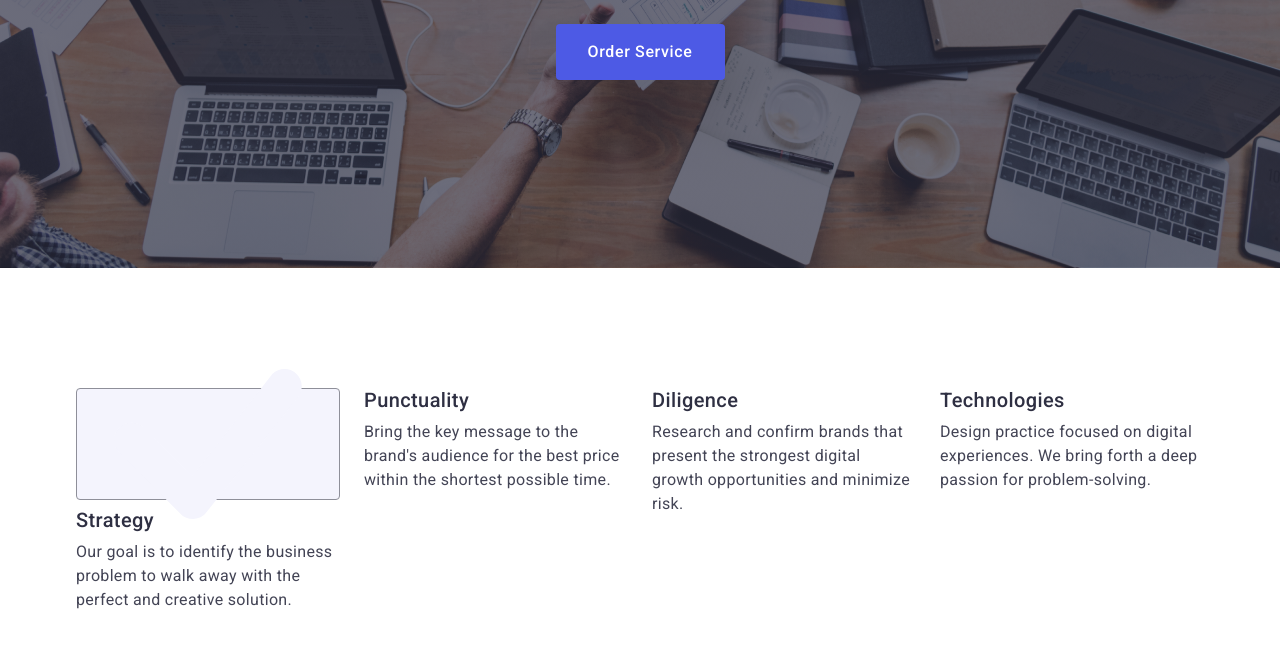
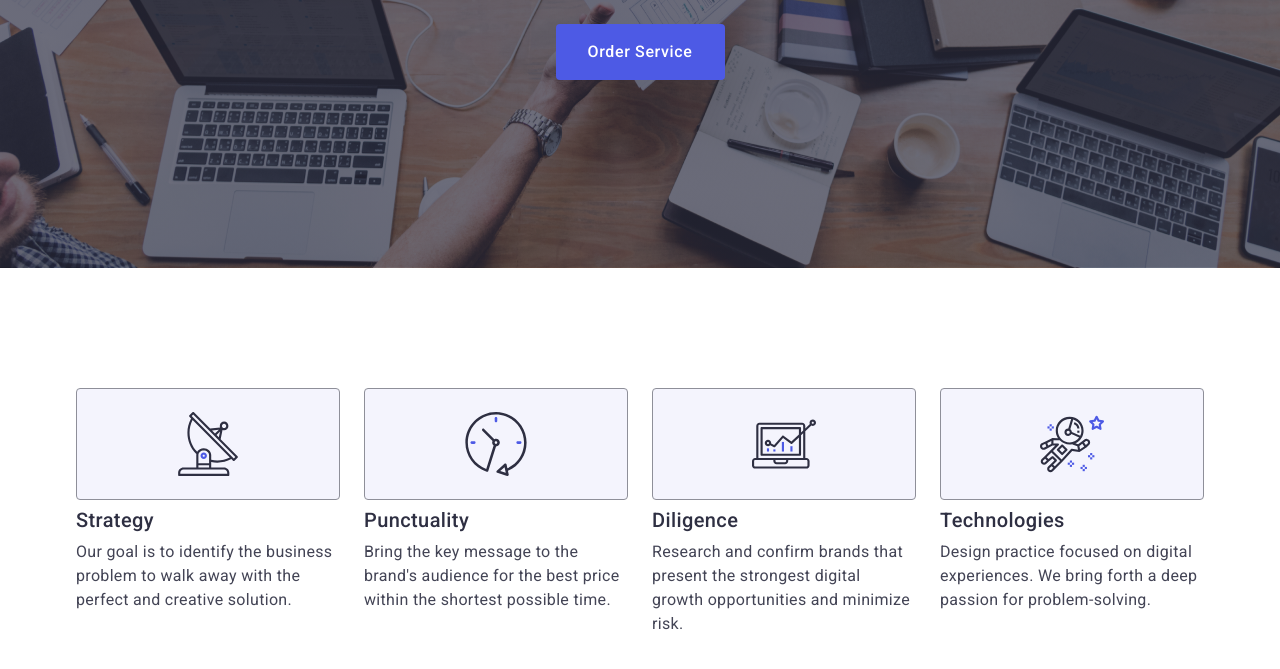
Before and after one commit to Zhenya-77/goit-markup-hw-04, a plain HTML site: page index.html in a window 1280 px wide. Shown: the part 405-1074 px from the top of the page. Drawn offline with nearby package versions, Linux system fonts and the light colour scheme.

Commit message:
something

```diff
--- a/css/style.css
+++ b/css/style.css
@@ -100,6 +100,7 @@ h6 {
 .address-item:focus {
   color: #404bbf;
 }
+
 
 /* Секція 1 */
 .section-first {
--- a/index.html
+++ b/index.html
@@ -66,10 +66,9 @@
           <ul class="section-second-list">
             <li class="section-second-list-item">
               <div class="section-second-icon">
-                <svg>
-                  <use href="./images/icons.svg#icon-vector"></use>
+                <svg width="64" height="64">
+                  <use href="./images/icons.svg#icon-antenna"></use>
                 </svg>
-
               </div>
               <h3 class="section-second-h-three">Strategy</h3>
               <p class="section-second-p">
@@ -78,6 +77,11 @@
               </p>
             </li>
             <li class="section-second-list-item">
+              <div class="section-second-icon">
+                <svg width="64" height="64">
+                  <use href="./images/icons.svg#icon-clock"></use>
+                </svg>
+              </div>
               <h3 class="section-second-h-three">Punctuality</h3>
               <p class="section-second-p">
                 Bring the key message to the brand's audience for the best price
@@ -85,6 +89,11 @@
               </p>
             </li>
             <li class="section-second-list-item">
+              <div class="section-second-icon">
+                <svg width="64" height="64">
+                  <use href="./images/icons.svg#icon-diagram"></use>
+                </svg>
+              </div>
               <h3 class="section-second-h-three">Diligence</h3>
               <p class="section-second-p">
                 Research and confirm brands that present the strongest digital
@@ -92,6 +101,11 @@
               </p>
             </li>
             <li class="section-second-list-item">
+              <div class="section-second-icon">
+                <svg width="64" height="64">
+                  <use href="./images/icons.svg#icon-astronaut"></use>
+                </svg>
+              </div>
               <h3 class="section-second-h-three">Technologies</h3>
               <p class="section-second-p">
                 Design practice focused on digital experiences. We bring forth a
```
